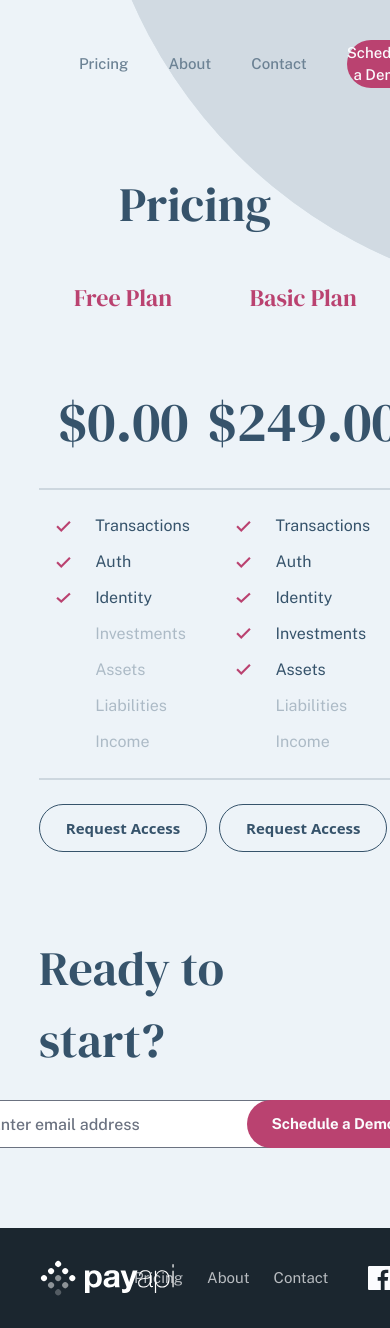
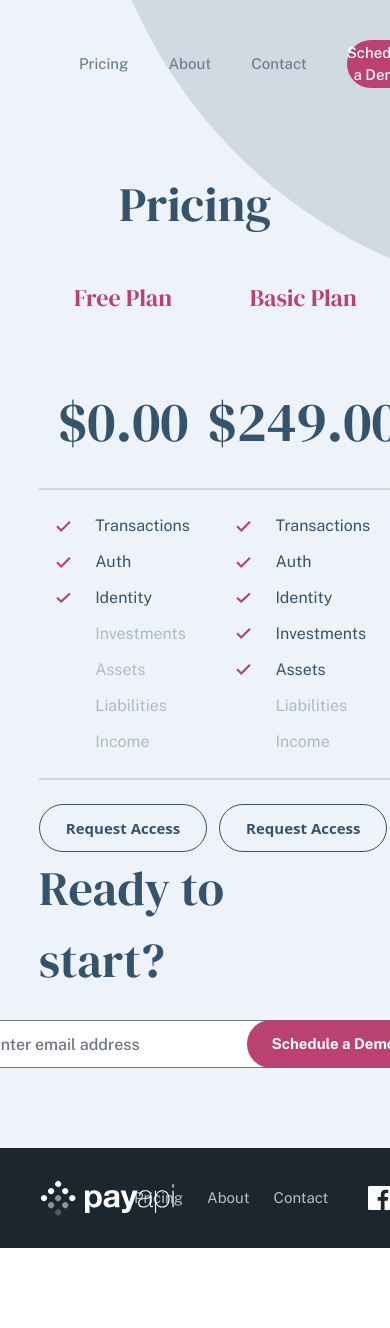
Before and after one commit to alvaro-frontend-mentor-projects/payapi-multi-page-website, a React (Create React App) app: page /#/Pricing in a window 390 px wide. After the commit the page ends 1248 px from the top, so only its background shows below. Built offline with nearby package versions, Linux system fonts and the light colour scheme.

Commit message:
added call to action component to pricing, fixed bottom margins for better tablet view

```diff
--- a/src/components/shared/CallAction.jsx
+++ b/src/components/shared/CallAction.jsx
@@ -3,7 +3,7 @@
 const CallAction = () => {
   return (
 
-    <div className='flex flex-col lg:flex-row lg:justify-between lg:w-[100%] items-center gap-6 mb-[80px]  lg:mt-[40px]'>
+    <div className='flex flex-col lg:flex-row lg:justify-between lg:w-[100%] items-center gap-6  lg:mt-[40px]'>
         <h1 className='text-[32px] md:text-[48px] font-SerifDisplay text-fmSanJuanBlue'>
             Ready to start?
         </h1>
--- a/src/pages/about.jsx
+++ b/src/pages/about.jsx
@@ -23,8 +23,10 @@
         <Culture/>
         <People/>
       </div>
-      <CallAction/>
-      <Footer/>
+      <div className='flex flex-col gap-[80px]'>
+        <CallAction/>
+        <Footer/>
+      </div>
 
 
 
--- a/src/pages/pricing.jsx
+++ b/src/pages/pricing.jsx
@@ -1,6 +1,7 @@
 import React from 'react'
 import bgCircle from '../assets/shared/desktop/bg-pattern-circle.svg'
 import checks from '../assets/shared/desktop/icon-check.svg'
+import CallAction from '../components/shared/CallAction'
 import Footer from '../components/shared/Footer'
 
 const Pricing = () => {
@@ -138,26 +139,11 @@
       </div>
     </div>
 
-    {/* Call to action */}
-    <div className='flex flex-col lg:flex-row lg:justify-between items-center gap-6 mt-[80px] mb-[80px]'>
-      <h1 className='text-[32px] md:text-[48px] font-SerifDisplay text-fmSanJuanBlue'>
-          Ready to start?
-      </h1>
-      <div className="flex flex-col md:flex-row items-center item gap-[15px] ">
-        {/* Email */}
-        <input
-        className="rounded-[50px] pl-5 pr-20 sm:mr-0 md:mr-[-35px] w-[327px] h-[48px] text-fmSanJuanBlue font-PublicSans font-[500] focus:outline-none z-10"
-        type="text"
-        placeholder="Enter email address"
-        />
-        {/* Button */}
-        <button className=" bg-fmDarkPink hover:bg-fmCharmPink text-[15px] font-PublicSans font-[700] text-fmWaterWhite sm:w-[327px] md:w-[173px] h-[48px] md:ml-[-30px] rounded-[50px] z-10">
-        Schedule a Demo
-        </button>
-      </div>
+
+    <div className='flex flex-col gap-[80px]'>
+    <CallAction/>
+    <Footer/>
     </div>
-    {/* Footer */}
-    <Footer/>
     </>
 
   )
```
